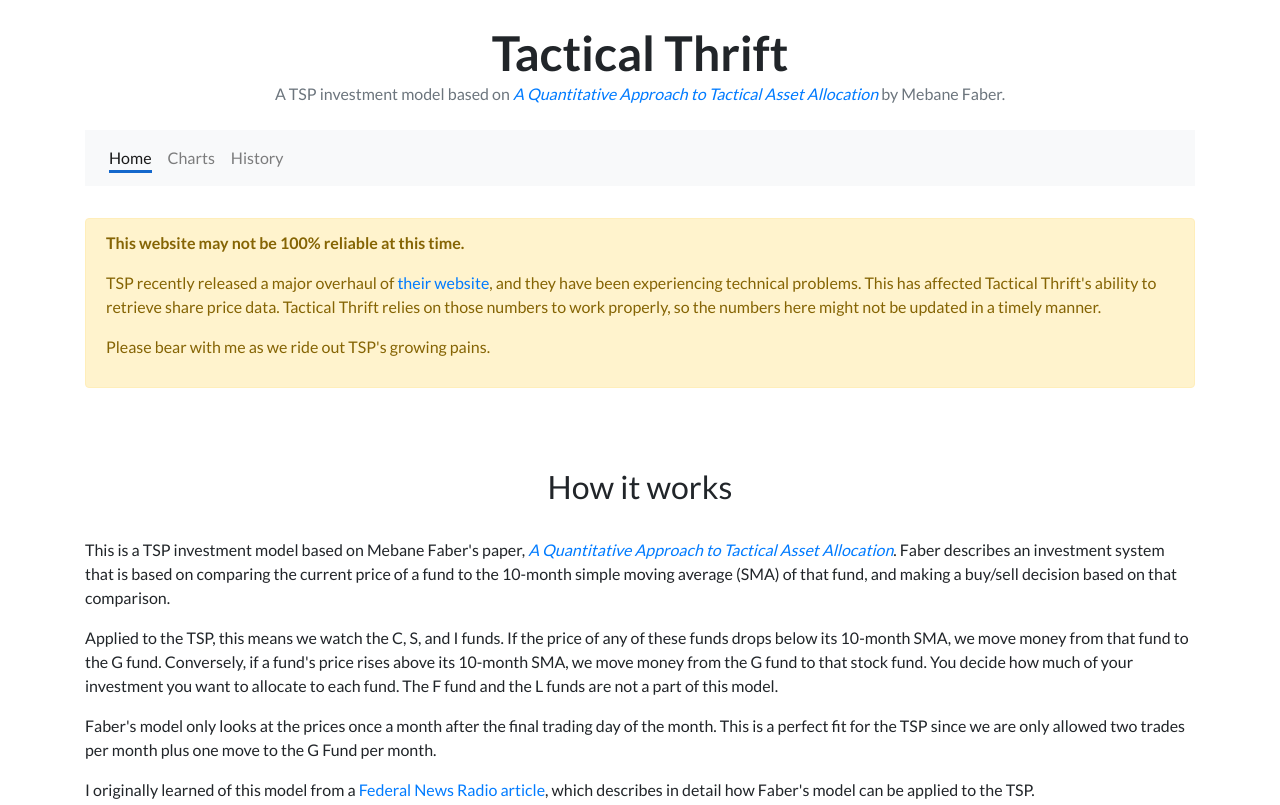
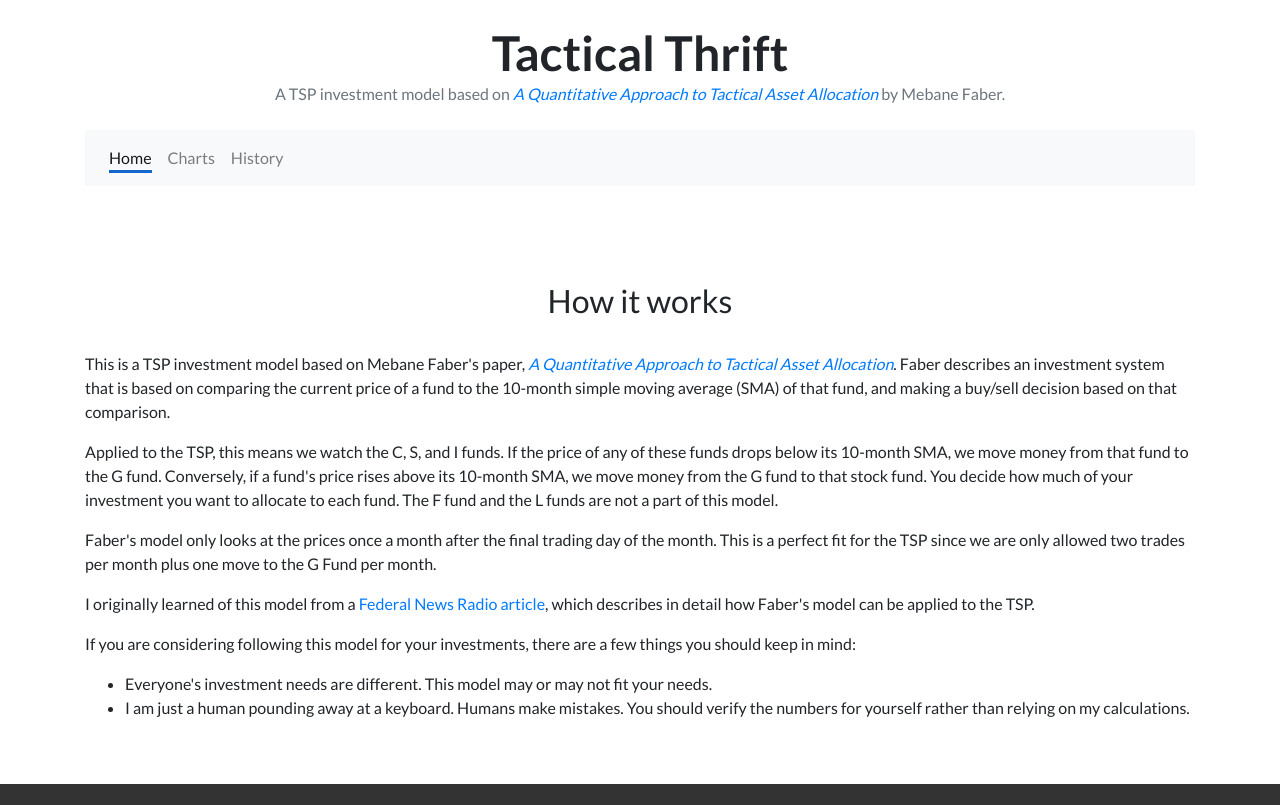
Before and after one commit to jfredrickson/tactical-thrift, an Eleventy site: page index.njk in a window 1280 px wide. Shown: the top 805 px of the page. Built offline with nearby package versions, Linux system fonts and the light colour scheme; Eleventy itself is replaced by a stand-in of ours; files that its build step writes are made by us from their sources.

Commit message:
TSP site seems stable now, remove warning message

```diff
--- a/index.njk
+++ b/index.njk
@@ -2,14 +2,6 @@
 title: Home
 layout: default
 ---
-
-<div class="container">
-  <div class="alert alert-warning" role="alert">
-    <p><strong>This website may not be 100% reliable at this time.</strong></p>
-    <p>TSP recently released a major overhaul of <a href="https://www.tsp.gov/">their website</a>, and they have been experiencing technical problems. This has affected Tactical Thrift's ability to retrieve share price data. Tactical Thrift relies on those numbers to work properly, so the numbers here might not be updated in a timely manner.</p>
-    <p>Please bear with me as we ride out TSP's growing pains.</p>
-  </div>
-</div>
 
 <div class="container">
   <div class="card-deck">
```
